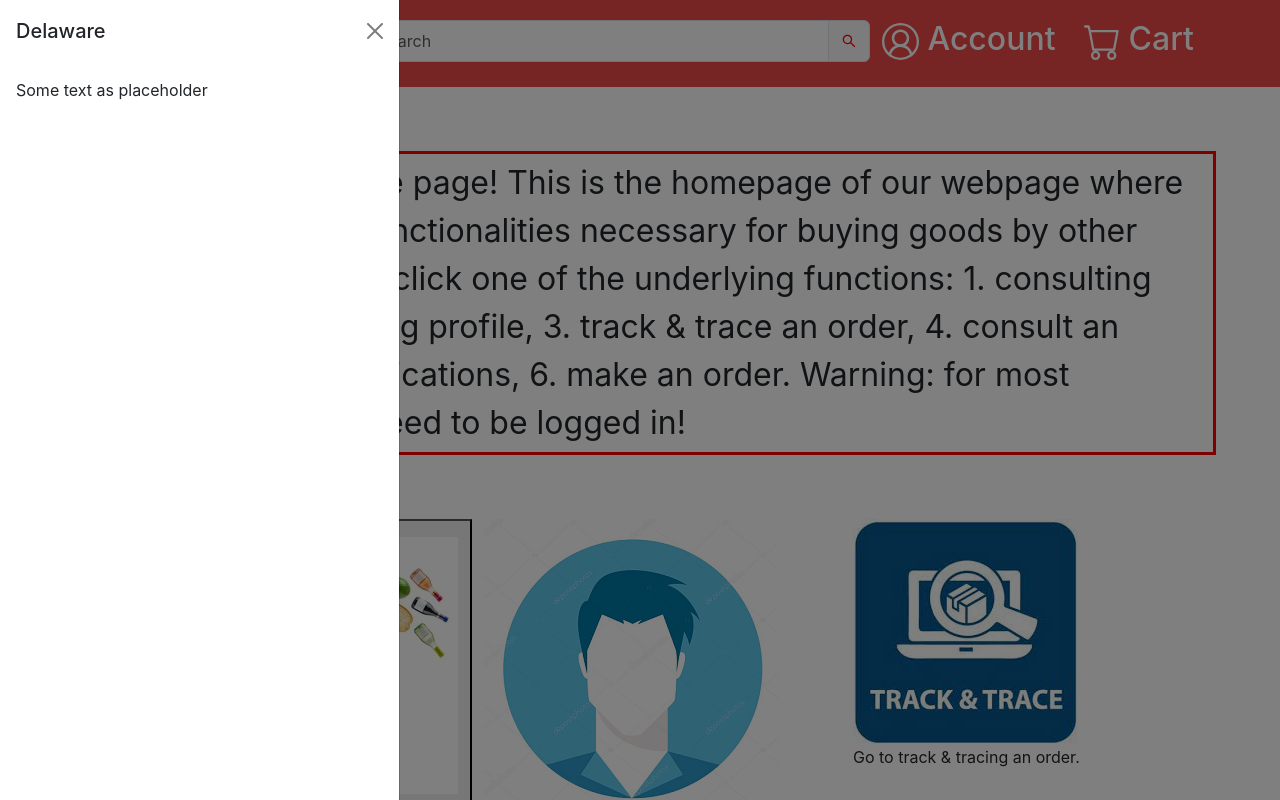
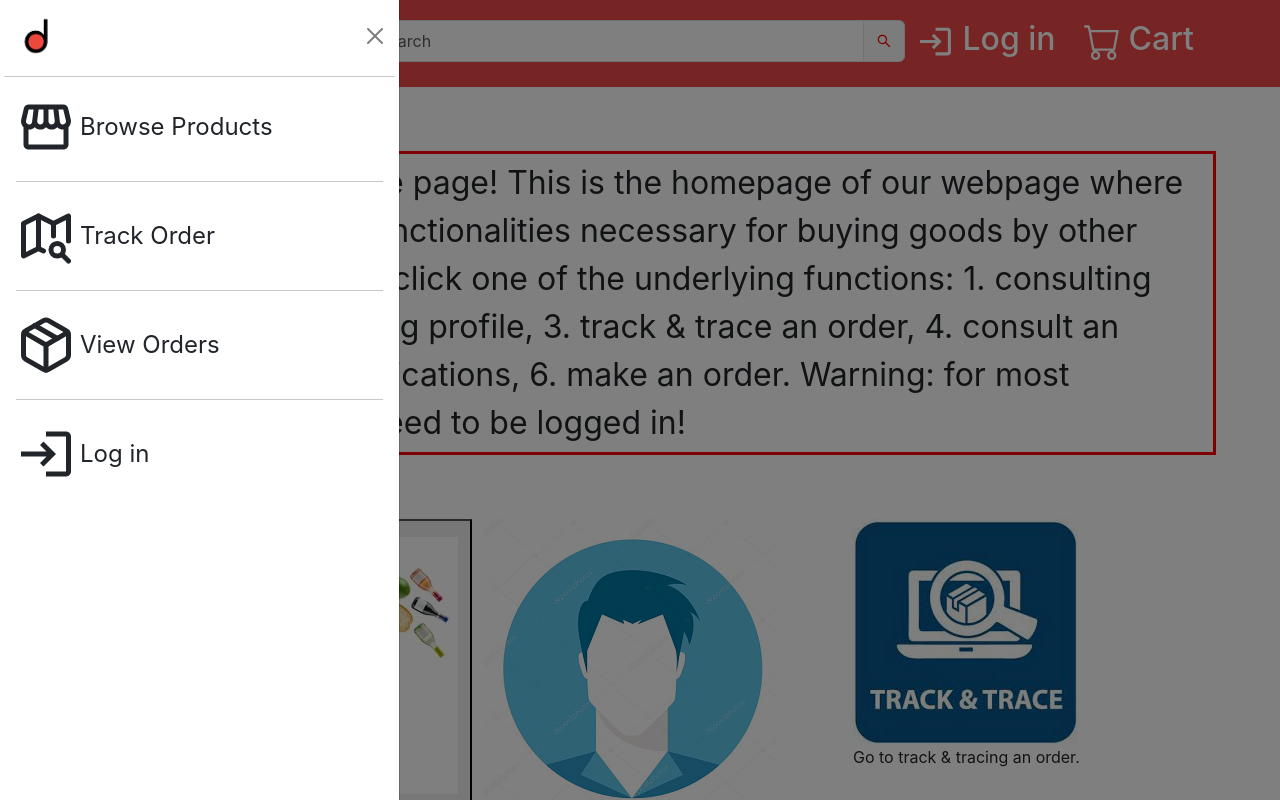
Before and after one commit to LanderVM/SDP-22-23-frontend-a01, a React (Create React App) app: page / in a window 1280 px wide. Both pictures are taken after a click on the button 117 px from the left and 41 px from the top of the page. Shown: the top 800 px of the page. Built offline with nearby package versions, Linux system fonts and the light colour scheme; no server answers.

Commit message:
Improve Navibar & Sidemenu
Add LoginButton
Rename Navibar AccountButton to NotificationButton: will now display LoginButton if not authenticated, shows NotificationButton when authenticated
Add Sidemenu buttons for Products, Tracking, Orders and Account(or login if unauthenticated)

```diff
--- a/src/Components/Navibar/AccountButton.jsx
+++ /dev/null
@@ -1,21 +0,0 @@
-import React from 'react';
-import Nav from 'react-bootstrap/Nav';
-import { NavLink } from 'react-router-dom';
-import { VscAccount } from 'react-icons/vsc';
-import Navbar from 'react-bootstrap/Navbar';
-import './button.css';
-
-export default function AccountButton({ iconSize }) {
-  return (
-    <Nav.Link
-      style={{ display: 'flex' }}
-      className="p-1 align-items-center navibar-button"
-      as={NavLink}
-      to="/account"
-      replace
-    >
-      <VscAccount size={iconSize} className="p-1 me-1" />
-      <Navbar.Text className="navibar-button m-0 mb-1 p-0" as="h2">Account</Navbar.Text>
-    </Nav.Link>
-  );
-}
--- a/src/Components/Navibar/Navibar.jsx
+++ b/src/Components/Navibar/Navibar.jsx
@@ -5,7 +5,7 @@ import { Button } from 'react-bootstrap';
 import { GiHamburgerMenu } from 'react-icons/gi';
 import button from 'bootstrap/js/src/button';
 import React, { useState } from 'react';
-import AccountButton from './AccountButton';
+import NotificationButton from './NotificationButton';
 import CartButton from './CartButton';
 import './navibar.css';
 import SearchBar from './SearchBar';
@@ -29,7 +29,7 @@ export default function Navibar() {
             <img src="/images/Delaware-logo_white.png" alt="delaware logo" width={200} />
           </Navbar.Brand>
           <SearchBar />
-          <AccountButton iconSize={iconSize} />
+          <NotificationButton iconSize={iconSize} bootstrapStyling="navibar-button m-0 mb-1 p-0" asClass="h2" />
           <CartButton iconSize={iconSize} />
         </Container>
       </Navbar>
--- /dev/null
+++ b/src/Components/Navibar/NotificationButton.jsx
@@ -0,0 +1,39 @@
+import React from 'react';
+import Nav from 'react-bootstrap/Nav';
+import { NavLink } from 'react-router-dom';
+import Navbar from 'react-bootstrap/Navbar';
+import './button.css';
+import { MdChatBubbleOutline } from 'react-icons/md';
+import { useAuth0 } from '@auth0/auth0-react';
+import LoginButton from '../authentication/LoginButton';
+
+export default function NotificationButton({ iconSize }) {
+  const {
+    isAuthenticated,
+  } = useAuth0();
+
+  // TODO veranderen naar onClick toont notifications popup
+  return (
+    <Nav.Link
+      style={{ display: 'flex' }}
+      className="p-1 align-items-center navibar-button"
+      as={NavLink}
+      to="/notifications"
+      replace
+    >
+      {!isAuthenticated
+        ? (
+          <LoginButton bootstrapTextStyling="navibar-button m-0 mb-1 p-0" asClass="h2" iconSize={45} bootStrapIconStyling="p-1 me-1" />
+        )
+        : (
+          <>
+            {/* TODO if hasNotifications use MdChatBubble, else use MdChatBubbleOutline */}
+            <MdChatBubbleOutline size={iconSize} className="p-1 me-1" />
+            <Navbar.Text className="navibar-button m-0 mb-1 p-0" as="h2">
+              Notifications
+            </Navbar.Text>
+          </>
+        )}
+    </Nav.Link>
+  );
+}
--- a/src/Components/Navibar/SideMenu.jsx
+++ b/src/Components/Navibar/SideMenu.jsx
@@ -1,14 +1,74 @@
 import React from 'react';
 import Offcanvas from 'react-bootstrap/Offcanvas';
+import Nav from 'react-bootstrap/Nav';
+import { NavLink } from 'react-router-dom';
+import './sidemenu.css';
+import { MdOutlineManageAccounts, MdOutlineStorefront } from 'react-icons/md';
+import { TbMapSearch } from 'react-icons/tb';
+import { FiPackage } from 'react-icons/fi';
+import { useAuth0 } from '@auth0/auth0-react';
+import LoginButton from '../authentication/LoginButton';
 
 export default function SideMenu({ show, handleCloseFunction }) {
+  const {
+    isAuthenticated,
+    user,
+  } = useAuth0();
+
   return (
     <Offcanvas show={show} onHide={handleCloseFunction}>
       <Offcanvas.Header closeButton>
-        <Offcanvas.Title>Delaware</Offcanvas.Title>
+        <Offcanvas.Title>
+          <img src="/images/LogoDelaware.png" alt="Delaware logo" />
+        </Offcanvas.Title>
       </Offcanvas.Header>
+      <hr className="hr m-1" />
       <Offcanvas.Body>
-        Some text as placeholder
+        <Nav.Link
+          className="d-flex align-items-center"
+          as={NavLink}
+          to="/products"
+          replace
+        >
+          <MdOutlineStorefront size={60} className="me-1" />
+          Browse Products
+        </Nav.Link>
+        <hr className="hr my-4" />
+        <Nav.Link
+          className="d-flex align-items-center"
+          as={NavLink}
+          to="/tracking"
+          replace
+        >
+          <TbMapSearch size={60} className="me-1" />
+          Track Order
+        </Nav.Link>
+        <hr className="hr my-4" />
+        <Nav.Link
+          className="d-flex align-items-center"
+          as={NavLink}
+          to="/orders"
+          replace
+        >
+          <FiPackage size={60} className="me-1" />
+          View Orders
+        </Nav.Link>
+        <hr className="hr my-4" />
+        {!isAuthenticated
+          ? (
+            <LoginButton iconSize={60} bootStrapIconStyling="me-1" />
+          )
+          : (
+            <Nav.Link
+              className="d-flex align-items-center"
+              as={NavLink}
+              to={`/profile/${user.email}`}
+              replace
+            >
+              <MdOutlineManageAccounts size={60} className="me-1" />
+              Manage Account
+            </Nav.Link>
+          )}
       </Offcanvas.Body>
     </Offcanvas>
   );
--- /dev/null
+++ b/src/Components/Navibar/sidemenu.css
@@ -0,0 +1,7 @@
+.offcanvas-title > img {
+    height: 40px;
+}
+
+.offcanvas-body > a {
+    font-size: 24px;
+}
--- /dev/null
+++ b/src/Components/authentication/LoginButton.jsx
@@ -0,0 +1,31 @@
+import { useAuth0 } from '@auth0/auth0-react';
+import React, { useCallback } from 'react';
+import { MdLogin } from 'react-icons/md';
+import Navbar from 'react-bootstrap/Navbar';
+import Nav from 'react-bootstrap/Nav';
+
+export default function LoginButton({
+  bootstrapTextStyling, asClass, iconSize, bootStrapIconStyling,
+}) {
+  const { loginWithRedirect } = useAuth0();
+
+  const handleLogin = useCallback(
+    async () => {
+      await loginWithRedirect();
+    },
+    [loginWithRedirect],
+  );
+
+  return (
+    <Nav.Link
+      type="button"
+      className="d-flex align-items-center"
+      onClick={handleLogin}
+    >
+      <MdLogin size={iconSize} className={bootStrapIconStyling} />
+      <Navbar.Text className={bootstrapTextStyling} as={asClass}>
+        Log&nbsp;in
+      </Navbar.Text>
+    </Nav.Link>
+  );
+}
```
Also changed, not shown: src/Components/authentication/LoginButton.js (deleted, +0 -26 lines).
